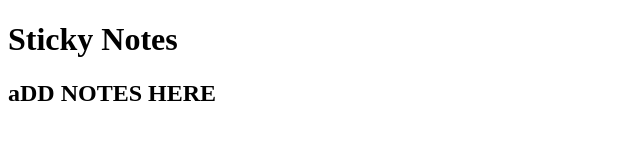
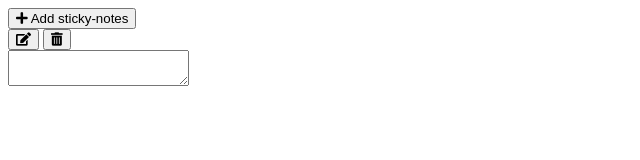
Before and after one commit to Hasan71/sticky-notes, a plain HTML site: page index.html in a window 1280 px wide. Shown: the whole page, without its empty margins (0-640 px from the left). Drawn offline with nearby package versions, Linux system fonts and the light colour scheme.

Commit message:
added html

```diff
--- a/index.html
+++ b/index.html
@@ -10,8 +10,18 @@
     <link rel="stylesheet" href="style.css">
 </head>
 <body>
-    <h1>Sticky Notes</h1>
-    <h2>aDD NOTES HERE</h2>
+   <button class="add" id="add">
+       <i class="fa fa-plus"> </i> Add sticky-notes
+   </button>
+
+   <div class="note">
+       <div class="tools">
+           <button class="edit"> <i class="fas fa-edit"></i></button>
+           <button class="delete"> <i class="fas fa-trash-alt"></i></button>
+       </div>
+       <div class="hidden"></div>
+       <textarea> </textarea>
+   </div>
 
     <script src="https://cdnjs.cloudflare.com/ajax/libs/marked/3.0.2/marked.min.js" integrity="sha512-TgRjo84fuo2G1bsVMHOEQI9yVfH7BdNyeyo55lnjXDKSpv8XxbBShnQUZZX9/OBNGQUMOJrYG0XxHQO8ZOGdYg==" crossorigin="anonymous" referrerpolicy="no-referrer"></script>
 
```
